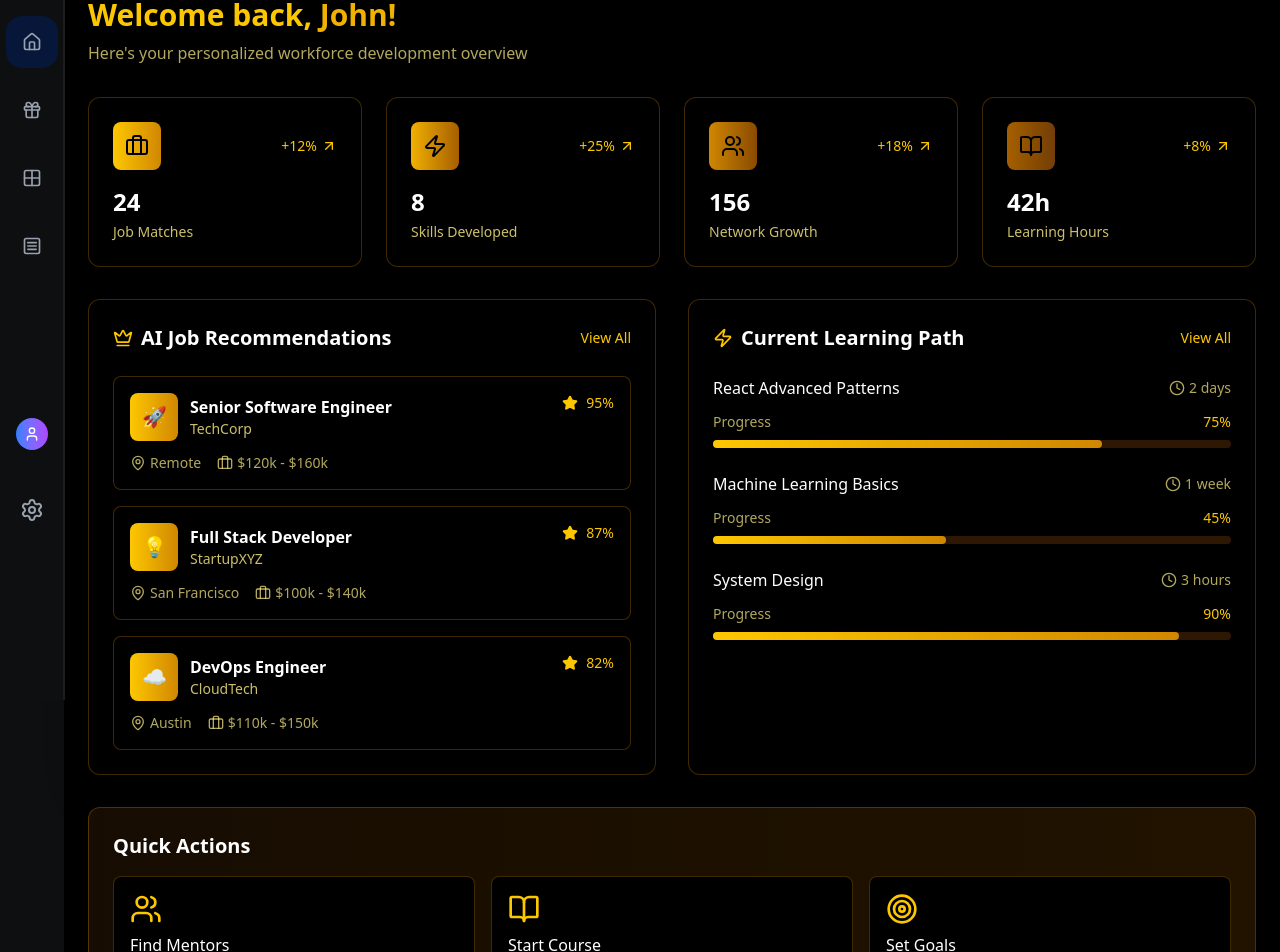
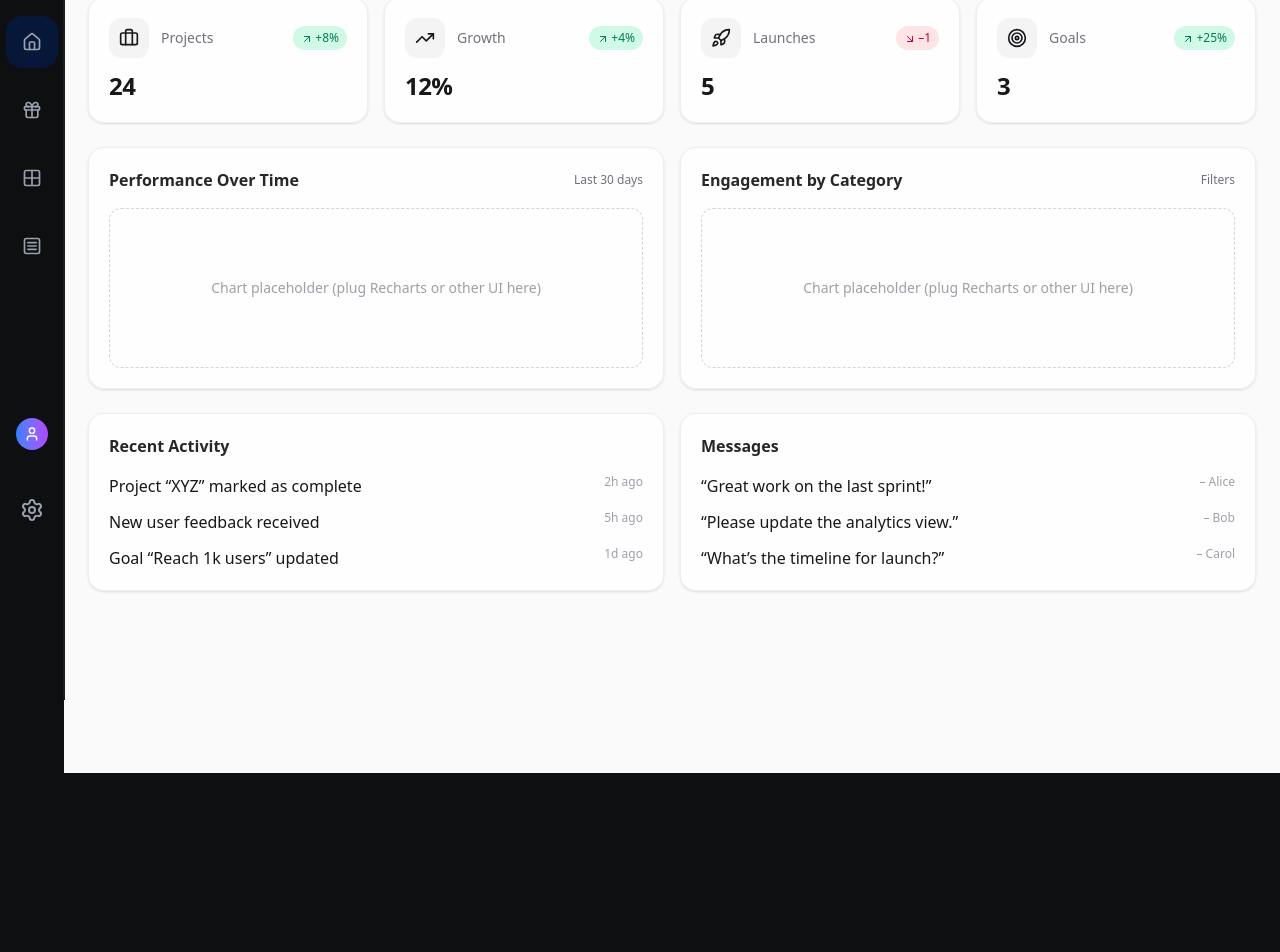
Before and after one commit to princeowire/smartgateai, a React (Vite) app: page / in a window 1280 px wide. Shown: the part 100-1052 px from the top of the page. After the commit the page ends 873 px from the top, so only its background shows below. Built offline with nearby package versions, Linux system fonts and the light colour scheme.

Commit message:
fixed the side bar

```diff
--- a/src/App.jsx
+++ b/src/App.jsx
@@ -5,6 +5,8 @@ import Dashboard from './pages/Dashboard/dashboard';
 import Jobs from './pages/jobs/jobs';
 import Sidebar from './components/sidebar/sidebar';
 import Header from './components/header/header';
+import ResumeReview from './pages/resumereview/resumereview';
+import Home from './pages/Home/Home';
 
 function App() {
   const [isSidebarOpen, setSidebarOpen] = useState(false);
@@ -19,9 +21,10 @@ function App() {
       <Header onToggleSidebar={toggleSidebar} />
       <div className='ml-16'>
         <Routes>
-        <Route path="/" element={<Dashboard />} />
+        <Route path="/dashboard" element={<Dashboard />} />
+        <Route path="/" element={<Home />} />
         <Route path="/jobs" element={<Jobs />} />
-        {/* <Route path="/charts" element={<ChartPage />} /> */}
+        <Route path="/review" element={<ResumeReview />} />
       </Routes>
       </div>
     </>
--- a/src/pages/Dashboard/dashboard.jsx
+++ b/src/pages/Dashboard/dashboard.jsx
@@ -2,11 +2,15 @@ import React from 'react';
 import { TrendingUp, Users, BookOpen, Target, ArrowUpRight, Star, Clock, MapPin, Briefcase, Crown, Zap } from 'lucide-react';
 
 export default function Dashboard() {
+  // Antique gold palette (no config needed)
+  // main:   #C9A646
+  // light:  #E6C77C
+  // dark:   #8C6C1F
   const stats = [
-    { label: 'Job Matches', value: '24', change: '+12%', color: 'bg-gradient-to-r from-yellow-400 to-yellow-600', icon: Briefcase },
-    { label: 'Skills Developed', value: '8', change: '+25%', color: 'bg-gradient-to-r from-yellow-500 to-yellow-700', icon: Zap },
-    { label: 'Network Growth', value: '156', change: '+18%', color: 'bg-gradient-to-r from-yellow-600 to-yellow-800', icon: Users },
-    { label: 'Learning Hours', value: '42h', change: '+8%', color: 'bg-gradient-to-r from-yellow-700 to-yellow-900', icon: BookOpen }
+    { label: 'Job Matches', value: '24', change: '+12%', color: 'bg-gradient-to-r from-[#E6C77C] to-[#C9A646]', icon: Briefcase },
+    { label: 'Skills Developed', value: '8', change: '+25%', color: 'bg-gradient-to-r from-[#C9A646] to-[#8C6C1F]', icon: Zap },
+    { label: 'Network Growth', value: '156', change: '+18%', color: 'bg-gradient-to-r from-[#E6C77C] to-[#C9A646]', icon: Users },
+    { label: 'Learning Hours', value: '42h', change: '+8%', color: 'bg-gradient-to-r from-[#C9A646] to-[#8C6C1F]', icon: BookOpen }
   ];
 
   const jobRecommendations = [
@@ -24,27 +28,30 @@ export default function Dashboard() {
   return (
     <div className="p-6 space-y-8 bg-black min-h-screen">
       <div>
-        <h1 className="text-3xl font-bold text-yellow-400 mb-2">
-          Welcome back, <span className="text-yellow-500">John!</span>
+        <h1 className="text-3xl font-bold text-[#C9A646] mb-2">
+          Welcome back, <span className="text-[#E6C77C]">John!</span>
         </h1>
-        <p className="text-yellow-200/70">Here's your personalized workforce development overview</p>
+        <p className="text-[#E6C77C]/70">Here's your personalized workforce development overview</p>
       </div>
 
       {/* Stats Grid */}
       <div className="grid grid-cols-1 md:grid-cols-2 lg:grid-cols-4 gap-6">
         {stats.map((stat, index) => (
-          <div key={index} className="bg-black rounded-xl p-6 shadow-2xl border border-yellow-600/30 hover:border-yellow-500/60 hover:shadow-yellow-400/30 transition-all duration-300">
+          <div
+            key={index}
+            className="bg-black rounded-xl p-6 shadow-2xl border border-[#C9A646]/30 hover:border-[#E6C77C]/60 hover:shadow-[0_0_24px_0_#C9A64633] transition-all duration-300"
+          >
             <div className="flex items-center justify-between mb-4">
               <div className={`w-12 h-12 ${stat.color} rounded-lg flex items-center justify-center shadow-lg`}>
                 <stat.icon className="w-6 h-6 text-black" />
               </div>
-              <span className="text-yellow-400 text-sm font-medium flex items-center">
+              <span className="text-[#E6C77C] text-sm font-medium flex items-center">
                 {stat.change}
                 <ArrowUpRight className="w-4 h-4 ml-1" />
               </span>
             </div>
             <p className="text-2xl font-bold text-white mb-1">{stat.value}</p>
-            <p className="text-yellow-200/80 text-sm">{stat.label}</p>
+            <p className="text-[#E6C77C]/80 text-sm">{stat.label}</p>
           </div>
         ))}
       </div>
@@ -52,33 +59,36 @@ export default function Dashboard() {
       {/* AI Recommendations */}
       <div className="grid grid-cols-1 lg:grid-cols-2 gap-8">
         {/* Job Matches */}
-        <div className="bg-black rounded-xl p-6 shadow-2xl border border-yellow-600/30">
+        <div className="bg-black rounded-xl p-6 shadow-2xl border border-[#C9A646]/30">
           <div className="flex items-center justify-between mb-6">
             <div className="flex items-center space-x-2">
-              <Crown className="w-5 h-5 text-yellow-400" />
+              <Crown className="w-5 h-5 text-[#C9A646]" />
               <h2 className="text-xl font-semibold text-white">AI Job Recommendations</h2>
             </div>
-            <button className="text-yellow-400 hover:text-yellow-300 text-sm font-medium transition-colors duration-300">View All</button>
+            <button className="text-[#C9A646] hover:text-[#E6C77C] text-sm font-medium transition-colors duration-300">View All</button>
           </div>
           <div className="space-y-4">
             {jobRecommendations.map((job, index) => (
-              <div key={index} className="p-4 border border-yellow-600/30 rounded-lg hover:border-yellow-500/60 hover:shadow-lg transition-all duration-300 cursor-pointer bg-black/40 backdrop-blur-sm">
+              <div
+                key={index}
+                className="p-4 border border-[#C9A646]/30 rounded-lg hover:border-[#E6C77C]/60 hover:shadow-[0_0_16px_0_#C9A64626] transition-all duration-300 cursor-pointer bg-black/40 backdrop-blur-sm"
+              >
                 <div className="flex items-start justify-between mb-3">
                   <div className="flex items-center space-x-3">
-                    <div className="w-12 h-12 bg-gradient-to-r from-yellow-400 to-yellow-600 rounded-lg flex items-center justify-center text-xl shadow-lg">
+                    <div className="w-12 h-12 bg-gradient-to-r from-[#E6C77C] to-[#C9A646] rounded-lg flex items-center justify-center text-xl shadow-lg">
                       {job.logo}
                     </div>
                     <div>
                       <h3 className="font-semibold text-white">{job.title}</h3>
-                      <p className="text-yellow-200/80 text-sm">{job.company}</p>
+                      <p className="text-[#E6C77C]/80 text-sm">{job.company}</p>
                     </div>
                   </div>
                   <div className="flex items-center space-x-2">
-                    <Star className="w-4 h-4 text-yellow-400 fill-current" />
-                    <span className="text-sm font-medium text-yellow-400">{job.match}%</span>
+                    <Star className="w-4 h-4 text-[#C9A646] fill-current" />
+                    <span className="text-sm font-medium text-[#C9A646]">{job.match}%</span>
                   </div>
                 </div>
-                <div className="flex items-center justify-between text-sm text-yellow-200/70">
+                <div className="flex items-center justify-between text-sm text-[#E6C77C]/70">
                   <div className="flex items-center space-x-4">
                     <div className="flex items-center">
                       <MapPin className="w-4 h-4 mr-1" />
@@ -96,32 +106,32 @@ export default function Dashboard() {
         </div>
 
         {/* Skill Development */}
-        <div className="bg-black rounded-xl p-6 shadow-2xl border border-yellow-600/30">
+        <div className="bg-black rounded-xl p-6 shadow-2xl border border-[#C9A646]/30">
           <div className="flex items-center justify-between mb-6">
             <div className="flex items-center space-x-2">
-              <Zap className="w-5 h-5 text-yellow-400" />
+              <Zap className="w-5 h-5 text-[#C9A646]" />
               <h2 className="text-xl font-semibold text-white">Current Learning Path</h2>
             </div>
-            <button className="text-yellow-400 hover:text-yellow-300 text-sm font-medium transition-colors duration-300">View All</button>
+            <button className="text-[#C9A646] hover:text-[#E6C77C] text-sm font-medium transition-colors duration-300">View All</button>
           </div>
           <div className="space-y-6">
             {skillDevelopment.map((skill, index) => (
               <div key={index} className="space-y-3">
                 <div className="flex items-center justify-between">
                   <h3 className="font-medium text-white">{skill.skill}</h3>
-                  <div className="flex items-center text-sm text-yellow-200/70">
+                  <div className="flex items-center text-sm text-[#E6C77C]/70">
                     <Clock className="w-4 h-4 mr-1" />
                     {skill.timeLeft}
                   </div>
                 </div>
                 <div className="space-y-2">
                   <div className="flex justify-between text-sm">
-                    <span className="text-yellow-200/70">Progress</span>
-                    <span className="font-medium text-yellow-400">{skill.progress}%</span>
+                    <span className="text-[#E6C77C]/70">Progress</span>
+                    <span className="font-medium text-[#C9A646]">{skill.progress}%</span>
                   </div>
-                  <div className="w-full bg-yellow-900/40 rounded-full h-2">
+                  <div className="w-full bg-[#8C6C1F]/30 rounded-full h-2">
                     <div
-                      className="bg-gradient-to-r from-yellow-400 to-yellow-600 h-2 rounded-full transition-all duration-500 shadow-sm"
+                      className="bg-gradient-to-r from-[#E6C77C] to-[#C9A646] h-2 rounded-full transition-all duration-500 shadow-sm"
                       style={{ width: `${skill.progress}%` }}
                     ></div>
                   </div>
@@ -133,23 +143,23 @@ export default function Dashboard() {
       </div>
 
       {/* Quick Actions */}
-      <div className="bg-gradient-to-r from-yellow-900/20 to-yellow-700/20 rounded-xl p-6 border border-yellow-600/30 backdrop-blur-sm">
+      <div className="bg-gradient-to-r from-[#1A1A1A] to-[#0F0F0F] rounded-xl p-6 border border-[#C9A646]/30 backdrop-blur-sm">
         <h2 className="text-xl font-semibold text-white mb-4">Quick Actions</h2>
         <div className="grid grid-cols-1 md:grid-cols-3 gap-4">
-          <button className="bg-black p-4 rounded-lg border border-yellow-600/30 hover:border-yellow-500/60 hover:shadow-lg transition-all duration-300 text-left group">
-            <Users className="w-8 h-8 text-yellow-400 mb-2 group-hover:scale-110 transition-transform duration-300" />
+          <button className="bg-black p-4 rounded-lg border border-[#C9A646]/30 hover:border-[#E6C77C]/60 hover:shadow-[0_0_16px_0_#C9A64626] transition-all duration-300 text-left group">
+            <Users className="w-8 h-8 text-[#C9A646] mb-2 group-hover:scale-110 transition-transform duration-300" />
             <h3 className="font-medium text-white mb-1">Find Mentors</h3>
-            <p className="text-yellow-200/70 text-sm">Connect with industry experts</p>
+            <p className="text-[#E6C77C]/70 text-sm">Connect with industry experts</p>
           </button>
-          <button className="bg-black p-4 rounded-lg border border-yellow-600/30 hover:border-yellow-500/60 hover:shadow-lg transition-all duration-300 text-left group">
-            <BookOpen className="w-8 h-8 text-yellow-400 mb-2 group-hover:scale-110 transition-transform duration-300" />
+          <button className="bg-black p-4 rounded-lg border border-[#C9A646]/30 hover:border-[#E6C77C]/60 hover:shadow-[0_0_16px_0_#C9A64626] transition-all duration-300 text-left group">
+            <BookOpen className="w-8 h-8 text-[#C9A646] mb-2 group-hover:scale-110 transition-transform duration-300" />
             <h3 className="font-medium text-white mb-1">Start Course</h3>
-            <p className="text-yellow-200/70 text-sm">Begin your next learning journey</p>
+            <p className="text-[#E6C77C]/70 text-sm">Begin your next learning journey</p>
           </button>
-          <button className="bg-black p-4 rounded-lg border border-yellow-600/30 hover:border-yellow-500/60 hover:shadow-lg transition-all duration-300 text-left group">
-            <Target className="w-8 h-8 text-yellow-400 mb-2 group-hover:scale-110 transition-transform duration-300" />
+          <button className="bg-black p-4 rounded-lg border border-[#C9A646]/30 hover:border-[#E6C77C]/60 hover:shadow-[0_0_16px_0_#C9A64626] transition-all duration-300 text-left group">
+            <Target className="w-8 h-8 text-[#C9A646] mb-2 group-hover:scale-110 transition-transform duration-300" />
             <h3 className="font-medium text-white mb-1">Set Goals</h3>
-            <p className="text-yellow-200/70 text-sm">Define your career objectives</p>
+            <p className="text-[#E6C77C]/70 text-sm">Define your career objectives</p>
           </button>
         </div>
       </div>
--- /dev/null
+++ b/src/pages/Home/Home.jsx
@@ -0,0 +1,109 @@
+import React from 'react';
+import {
+  Briefcase, Target, Rocket, TrendingUp, MessageSquare,
+  PieChart, CalendarClock,
+  ArrowUpRight, ArrowDownRight
+} from 'lucide-react';
+import DashboardSection from '../../components/dashsection/dashsection';
+
+/** Tailwind CSS required */
+
+const Stat = ({ icon: Icon, label, value, delta, up = true }) => (
+  <div className="rounded-2xl p-5 bg-white/70 dark:bg-zinc-900/70 backdrop-blur border border-zinc-200/60 dark:border-zinc-800 shadow-sm">
+    <div className="flex items-center justify-between">
+      <div className="flex items-center gap-3">
+        <div className="p-2.5 rounded-xl bg-zinc-100 dark:bg-zinc-800">
+          <Icon className="w-5 h-5" />
+        </div>
+        <span className="text-sm text-zinc-500">{label}</span>
+      </div>
+      <span className={`text-xs px-2 py-1 rounded-full ${
+        up
+          ? 'bg-emerald-100 text-emerald-700 dark:bg-emerald-900/40 dark:text-emerald-300'
+          : 'bg-rose-100 text-rose-700 dark:bg-rose-900/40 dark:text-rose-300'
+      }`}>
+        {up ? <ArrowUpRight className="inline w-3 h-3 mr-0.5" /> : <ArrowDownRight className="inline w-3 h-3 mr-0.5" />}
+        {delta}
+      </span>
+    </div>
+    <div className="mt-3 text-2xl font-semibold tracking-tight">{value}</div>
+  </div>
+);
+
+const Card = ({ title, action, children }) => (
+  <div className="rounded-2xl p-5 bg-white/70 dark:bg-zinc-900/70 backdrop-blur border border-zinc-200/60 dark:border-zinc-800 shadow-sm">
+    <div className="flex items-center justify-between mb-4">
+      <h3 className="font-semibold text-zinc-800 dark:text-zinc-100">{title}</h3>
+      {action}
+    </div>
+    {children}
+  </div>
+);
+
+const FakeChart = () => (
+  <div className="h-40 w-full rounded-xl border border-dashed border-zinc-300 dark:border-zinc-700 grid place-items-center text-sm text-zinc-400">
+    Chart placeholder (plug Recharts or other UI here)
+  </div>
+);
+
+const Home = () => {
+  return (
+    <div className="min-h-screen bg-zinc-50 dark:bg-black text-zinc-900 dark:text-zinc-100 p-6">
+      {/* Stats Row */}
+      <div className="grid grid-cols-1 sm:grid-cols-2 lg:grid-cols-4 gap-4 mb-6">
+        <Stat icon={Briefcase} label="Projects" value="24" delta="+8%" up />
+        <Stat icon={TrendingUp} label="Growth" value="12%" delta="+4%" up />
+        <Stat icon={Rocket} label="Launches" value="5" delta="–1" up={false} />
+        <Stat icon={Target} label="Goals" value="3" delta="+25%" up />
+      </div>
+
+      {/* Charts Row */}
+      <div className="grid grid-cols-1 lg:grid-cols-2 gap-4 mb-6">
+        <Card title="Performance Over Time" action={<span className="text-xs text-zinc-500">Last 30 days</span>}>
+          <FakeChart />
+        </Card>
+        <Card title="Engagement by Category" action={<span className="text-xs text-zinc-500">Filters</span>}>
+          <FakeChart />
+        </Card>
+      </div>
+
+      {/* Activity and Messages Row */}
+      <div className="grid grid-cols-1 lg:grid-cols-2 gap-4">
+        <Card title="Recent Activity">
+          <ul className="space-y-3">
+            <li className="flex justify-between">
+              <span>Project “XYZ” marked as complete</span>
+              <span className="text-xs text-zinc-400">2h ago</span>
+            </li>
+            <li className="flex justify-between">
+              <span>New user feedback received</span>
+              <span className="text-xs text-zinc-400">5h ago</span>
+            </li>
+            <li className="flex justify-between">
+              <span>Goal “Reach 1k users” updated</span>
+              <span className="text-xs text-zinc-400">1d ago</span>
+            </li>
+          </ul>
+        </Card>
+        <Card title="Messages">
+          <ul className="space-y-3">
+            <li className="flex justify-between">
+              <span>“Great work on the last sprint!”</span>
+              <span className="text-xs text-zinc-400">– Alice</span>
+            </li>
+            <li className="flex justify-between">
+              <span>“Please update the analytics view.”</span>
+              <span className="text-xs text-zinc-400">– Bob</span>
+            </li>
+            <li className="flex justify-between">
+              <span>“What’s the timeline for launch?”</span>
+              <span className="text-xs text-zinc-400">– Carol</span>
+            </li>
+          </ul>
+        </Card>
+      </div>
+    </div>
+  );
+};
+
+export default Home;
--- /dev/null
+++ b/src/pages/resumereview/resumereview.jsx
@@ -0,0 +1,122 @@
+import React, { useState } from "react";
+import { Upload, FileText, Wand2, Loader2 } from "lucide-react";
+
+export default function ResumeReview() {
+  const [file, setFile] = useState(null);
+  const [loading, setLoading] = useState(false);
+  const [review, setReview] = useState("");
+  const [suggestedJobs, setSuggestedJobs] = useState([]);
+
+  const handleFileChange = (e) => {
+    const uploadedFile = e.target.files[0];
+    setFile(uploadedFile);
+  };
+
+  const handleUpload = () => {
+    if (!file) return;
+    setLoading(true);
+
+    // Simulate AI review
+    setTimeout(() => {
+      setReview(
+        "Your resume highlights strong frontend development skills. " +
+          "We suggest you apply for React/Next.js frontend roles, UI engineer, and design-focused developer positions."
+      );
+
+      setSuggestedJobs([
+        "Frontend Developer (React/Next.js)",
+        "UI Engineer",
+        "Creative Web Developer",
+        "Junior Fullstack Developer",
+      ]);
+
+      setLoading(false);
+    }, 2000);
+  };
+
+  return (
+    <div className="min-h-screen bg-black text-[#FFD700] p-6 flex flex-col items-center">
+      <h1 className="text-3xl font-bold mb-6" style={{ color: "#C9A646" }}>
+        Upload Your Resume
+      </h1>
+
+      {/* Upload Section */}
+      <div
+        className="border-2 border-dashed rounded-xl p-8 w-full max-w-xl flex flex-col items-center justify-center cursor-pointer"
+        style={{ borderColor: "#C9A646" }}
+      >
+        <Upload className="w-10 h-10 mb-2" style={{ color: "#FFD700" }} />
+        <p className="mb-2 text-[#E6C77C]">
+          Drag & drop your resume here, or click to browse
+        </p>
+        <input
+          type="file"
+          accept=".pdf,.doc,.docx"
+          onChange={handleFileChange}
+          className="hidden"
+          id="resume-upload"
+        />
+        <label
+          htmlFor="resume-upload"
+          className="px-4 py-2 mt-2 rounded-lg font-medium cursor-pointer"
+          style={{ backgroundColor: "#C9A646", color: "#000000" }}
+        >
+          Choose File
+        </label>
+      </div>
+
+      {file && (
+        <p className="mt-3 text-[#FFD700] flex items-center gap-2">
+          <FileText className="w-5 h-5" /> {file.name}
+        </p>
+      )}
+
+      {/* Upload Button */}
+      {file && !loading && (
+        <button
+          onClick={handleUpload}
+          className="px-6 py-3 mt-6 rounded-lg font-semibold flex items-center gap-2 transition-all"
+          style={{ backgroundColor: "#FFD700", color: "#000" }}
+          onMouseEnter={(e) =>
+            (e.currentTarget.style.backgroundColor = "#C9A646")
+          }
+          onMouseLeave={(e) =>
+            (e.currentTarget.style.backgroundColor = "#FFD700")
+          }
+        >
+          <Wand2 className="w-5 h-5" /> Review My Resume
+        </button>
+      )}
+
+      {/* Loading State */}
+      {loading && (
+        <div className="mt-6 flex items-center gap-2 text-[#FFD700]">
+          <Loader2 className="w-6 h-6 animate-spin" />
+          <span>Analyzing your resume...</span>
+        </div>
+      )}
+
+      {/* Results */}
+      {review && !loading && (
+        <div
+          className="mt-8 p-6 rounded-xl w-full max-w-2xl shadow-lg"
+          style={{ backgroundColor: "#111", border: "1px solid #C9A646" }}
+        >
+          <h2 className="text-2xl font-bold mb-3" style={{ color: "#FFD700" }}>
+            AI Review
+          </h2>
+          <p className="text-[#E6C77C] mb-4">{review}</p>
+
+          <h3 className="text-xl font-semibold mb-2" style={{ color: "#FFD700" }}>
+            Suggested Jobs
+          </h3>
+          <ul className="list-disc list-inside text-[#E6C77C]">
+            {suggestedJobs.map((job, index) => (
+              <li key={index}>{job}</li>
+            ))}
+          </ul>
+        </div>
+      )}
+    </div>
+  );
+}
```
Also changed, not shown: tailwind.config.js (added, +21 -0 lines), src/components/dashsection/dashsection.jsx (added).
